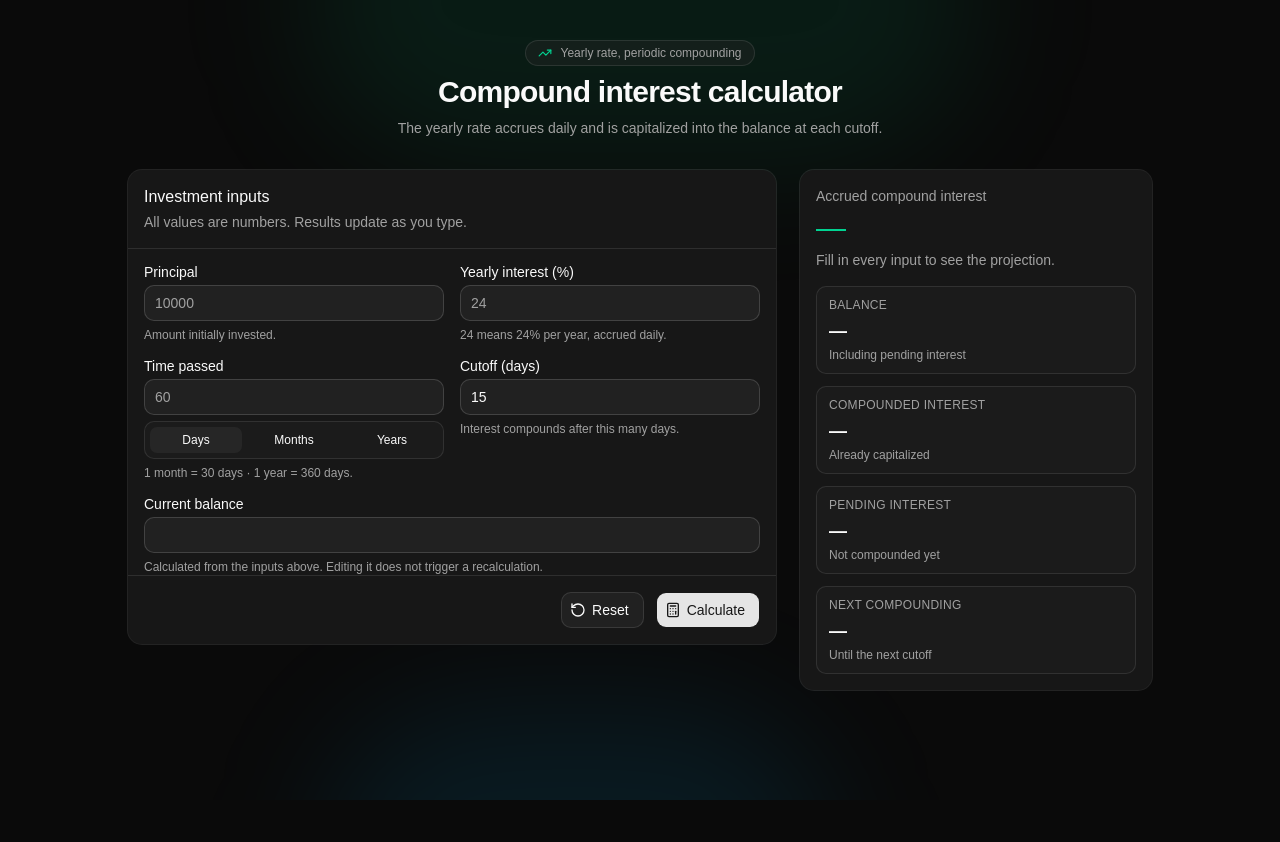
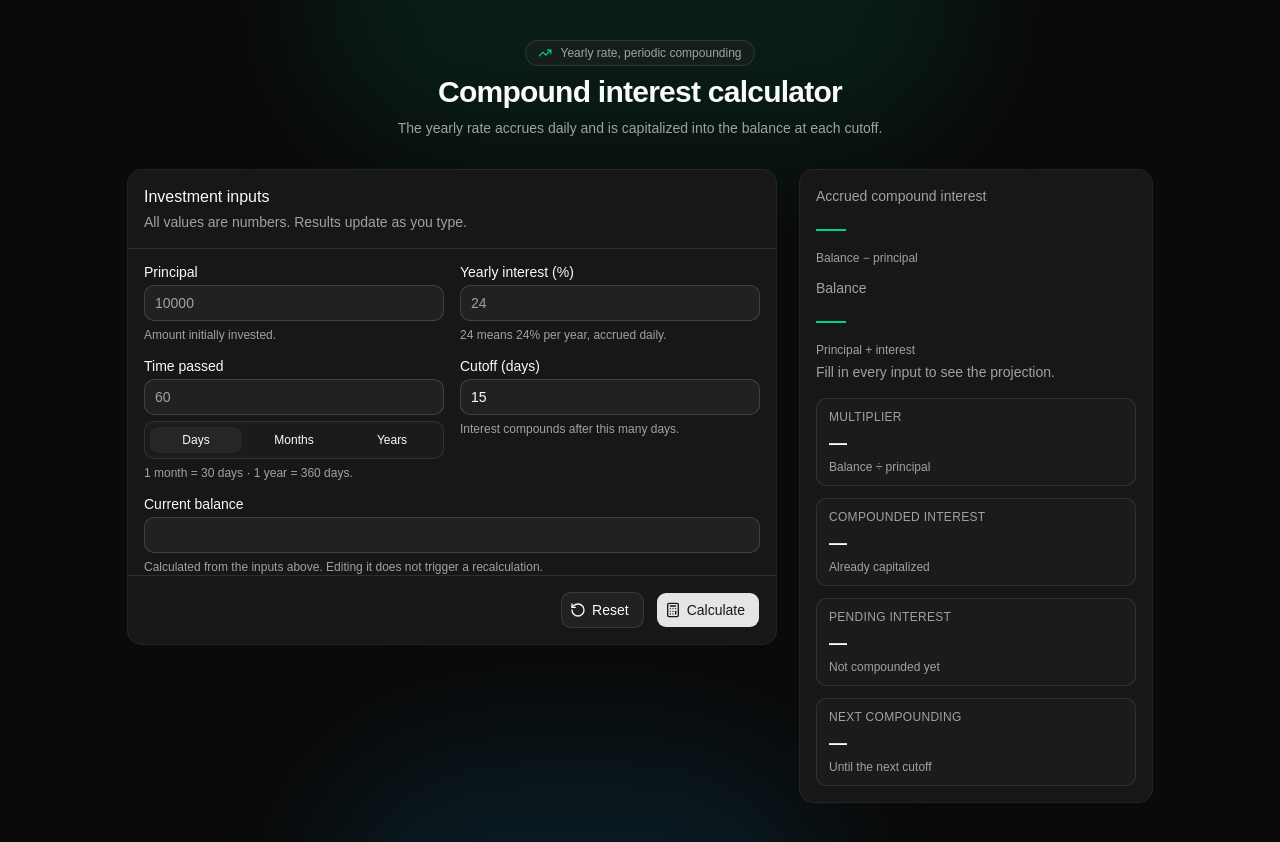
Before and after one commit to tudorilisoi/quanloop, a React (Vite) app: page / in a window 1280 px wide. Before the commit the page ends 800 px from the top, so only its background shows below. Built offline with nearby package versions, Linux system fonts and the light colour scheme.

Commit message:
feat: enhance results card to display accrued interest, final balance, and growth multiplier
Signed-off-by: Tudor Ilisoi <tudorilisoi@yahoo.com>

```diff
--- a/src/App.tsx
+++ b/src/App.tsx
@@ -67,6 +67,11 @@ const currencyFormatter = new Intl.NumberFormat('en-US', {
 })
 
 const numberFormatter = new Intl.NumberFormat('en-US', {
+  maximumFractionDigits: 2,
+})
+
+const multiplierFormatter = new Intl.NumberFormat('en-US', {
+  minimumFractionDigits: 2,
   maximumFractionDigits: 2,
 })
 
@@ -220,6 +225,9 @@ function App() {
   const calculatedBalance = result
     ? currencyFormatter.format(result.balance)
     : ''
+  // Growth factor of the projection: final balance divided by the principal.
+  const multiplier =
+    result && result.principal > 0 ? result.balance / result.principal : null
   const balanceInput =
     balanceEdit && balanceEdit.values === values
       ? balanceEdit.text
@@ -431,10 +439,26 @@ function App() {
           <section aria-live="polite">
             <Card>
               <CardHeader>
-                <CardDescription>Accrued compound interest</CardDescription>
-                <CardTitle className="text-3xl tabular-nums text-emerald-400">
-                  {result ? currencyFormatter.format(result.interest) : '—'}
-                </CardTitle>
+                <div className="grid gap-3 sm:grid-cols-2 lg:grid-cols-1">
+                  <div className="space-y-1">
+                    <CardDescription>Accrued compound interest</CardDescription>
+                    <CardTitle className="text-3xl tabular-nums text-emerald-400">
+                      {result ? currencyFormatter.format(result.interest) : '—'}
+                    </CardTitle>
+                    <p className="text-xs text-muted-foreground">
+                      Balance − principal
+                    </p>
+                  </div>
+                  <div className="space-y-1">
+                    <CardDescription>Balance</CardDescription>
+                    <CardTitle className="text-3xl tabular-nums text-emerald-400">
+                      {result ? currencyFormatter.format(result.balance) : '—'}
+                    </CardTitle>
+                    <p className="text-xs text-muted-foreground">
+                      Principal + interest
+                    </p>
+                  </div>
+                </div>
                 <CardDescription>
                   {result
                     ? `${numberFormatter.format(result.cycles)} full ${
@@ -449,11 +473,13 @@ function App() {
               <CardContent>
                 <dl className="grid gap-3 sm:grid-cols-2 lg:grid-cols-1">
                   <Stat
-                    label="Balance"
+                    label="Multiplier"
                     value={
-                      result ? currencyFormatter.format(result.balance) : '—'
+                      multiplier === null
+                        ? '—'
+                        : `×${multiplierFormatter.format(multiplier)}`
                     }
-                    hint="Including pending interest"
+                    hint="Balance ÷ principal"
                   />
                   <Stat
                     label="Compounded interest"
```
Also changed, not shown: 1 other file (tests, documents, lock files or other folders).
